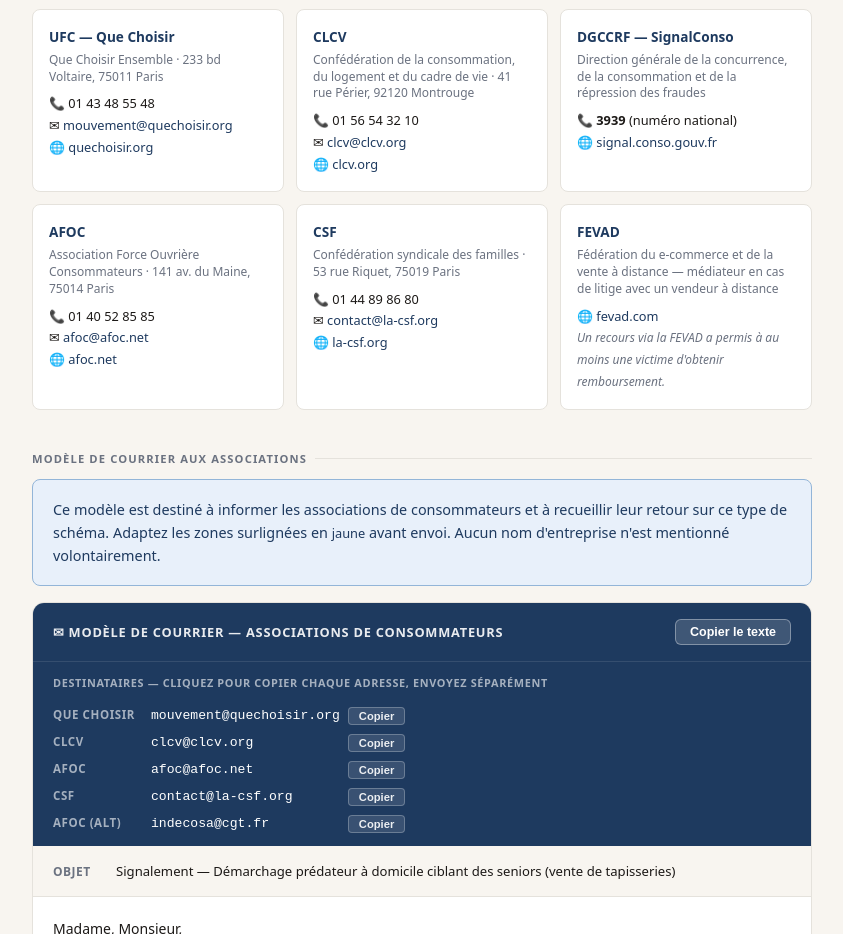
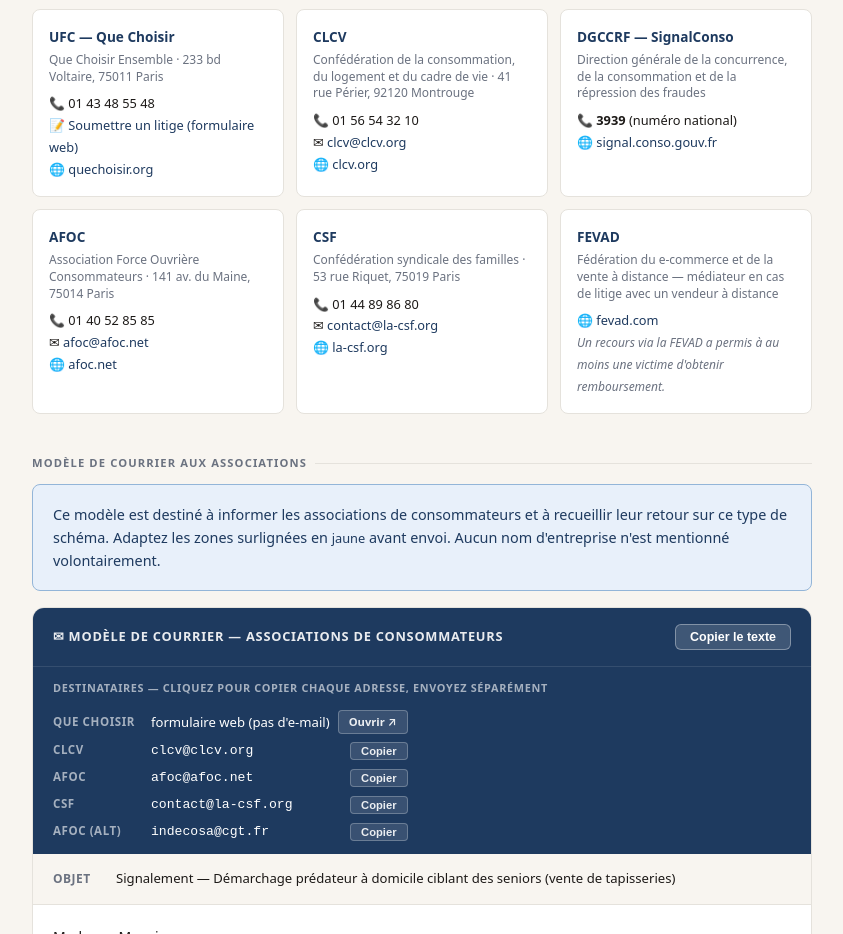
Before and after one commit to alx/alerte-demarchage-seniors, a plain HTML site: page docs/index.html in a window 1280 px wide. Shown: the part 5027-5961 px from the top of the page, without its empty margins (218-1061 px from the left). Drawn offline with Linux system fonts and the light colour scheme.

Commit message:
Remplace e-mail Que Choisir par lien vers formulaire de litige en ligne

```diff
--- a/docs/index.html
+++ b/docs/index.html
@@ -878,7 +878,7 @@
       <div class="ngo-full">Que Choisir Ensemble · 233 bd Voltaire, 75011 Paris</div>
       <div class="ngo-contact">
         📞 01 43 48 55 48<br>
-        ✉ <a href="mailto:mouvement@quechoisir.org">mouvement@quechoisir.org</a><br>
+        📝 <a href="https://www.quechoisir.org/soumettre-un-litige-n48324/" target="_blank" rel="noopener">Soumettre un litige (formulaire web)</a><br>
         🌐 <a href="https://www.quechoisir.org" target="_blank" rel="noopener">quechoisir.org</a>
       </div>
     </div>
@@ -950,8 +950,8 @@
       <div class="addr-list">
         <div class="addr-row">
           <span class="addr-org">Que Choisir</span>
-          <span class="addr-email">mouvement@quechoisir.org</span>
-          <button class="addr-copy" onclick="copyAddr(this,'mouvement@quechoisir.org')">Copier</button>
+          <span class="addr-email" style="font-family:inherit; font-size:0.82rem;">formulaire web (pas d'e-mail)</span>
+          <a href="https://www.quechoisir.org/soumettre-un-litige-n48324/" target="_blank" rel="noopener" class="addr-copy" style="text-decoration:none;">Ouvrir ↗</a>
         </div>
         <div class="addr-row">
           <span class="addr-org">CLCV</span>
```
